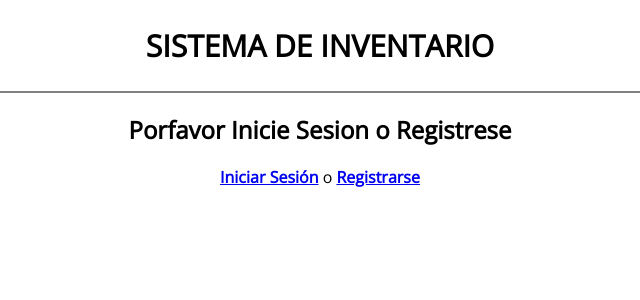
After one commit to Jair-Delgado/Sistema-de-Inventario, a PHP site: page / in a window 1280 px wide. The commit adds this page. Shown: the top 300 px of the page, without its empty margins (320-960 px from the left). Run offline with PHP 8.4, Linux system fonts and the light colour scheme.

Commit message:
pag principal y estilos

```diff
--- a/estilos/estilo-login.css
+++ b/estilos/estilo-login.css
@@ -3,13 +3,14 @@ body {
     padding: 0;
     background: url(../img/fondo.jpg) no-repeat center top;
     background-size:cover;
-    font-family: sans-serif;
+    font-family: 'Open Sans', sans-serif;
     height: 100vh;
+
 }
 
 .caja-login {
     width: 430px;
-    height: 430px;
+    height: 460px;
     background: rgb(255, 255, 255);
     color: rgb(0, 0, 0);
     top: 50%;
--- a/estilos/estilo-registro.css
+++ b/estilos/estilo-registro.css
@@ -3,7 +3,7 @@ body {
     padding: 0;
     background: url(../img/Fondo.jpg) no-repeat center top;
     background-size:cover;
-    font-family: sans-serif;
+    font-family: 'Open Sans', sans-serif;;
     height: 100vh;
 }
 
--- /dev/null
+++ b/estilos/index.css
@@ -0,0 +1,13 @@
+body{
+    margin: 0;
+    padding: 0;
+    font-family: 'Open Sans';
+    text-align: center;
+}
+
+header{
+    border-bottom: 2px solid gray;
+    padding: 5px 0;
+    text-align: center;
+    font-size: 15px;
+}
--- /dev/null
+++ b/index.php
@@ -0,0 +1,28 @@
+<!DOCTYPE html>
+<html lang="en">
+<head>
+    <meta charset="UTF-8">
+    <meta http-equiv="X-UA-Compatible" content="IE=edge">
+    <meta name="viewport" content="width=device-width, initial-scale=1.0">
+    <link rel="stylesheet" href="estilos/index.css">
+    <link href="https://fonts.googleapis.com/css2?family=Open+Sans:wght@300&family=Oswald:wght@200;400&family=Roboto:wght@100&display=swap" rel="stylesheet">
+    <title>Bienvenido</title>
+</head>
+<body>
+    <header>
+
+        <div class="app-name">
+            <h1>SISTEMA DE INVENTARIO</h1>
+
+        </div>
+    </header>
+
+    <div class="text">
+
+        <h2>Porfavor Inicie Sesion o Registrese </h2>
+        <a href="login.php"> <b>Iniciar Sesión</b></a> o
+        <a href="php/registro-usuarios.php"> <b>Registrarse</b></a>
+    </div>
+</body>
+</html>
+<?php ?>
--- a/login.php
+++ b/login.php
@@ -5,6 +5,7 @@
     <meta http-equiv="X-UA-Compatible" content="IE=edge">
     <meta name="viewport" content="width=device-width, initial-scale=1.0">
     <link rel="stylesheet" href="estilos/estilo-login.css">
+    <link href="https://fonts.googleapis.com/css2?family=Open+Sans:wght@300&family=Oswald:wght@200;400&family=Roboto:wght@100&display=swap" rel="stylesheet">
     <title>Sistema de Inventario</title>
 
 
@@ -14,7 +15,7 @@
 
         <!--imagen del login-->
 
-        <img class="avatar" src="../Login/img/inventario.png" alt="logo inventario">
+        <img class="avatar" src="img/inventario.png" alt="logo inventario">
         <h1>Bienvenido</h1>
 
         <form action="sesion.php" method="POST">
@@ -34,6 +35,7 @@
 
            <a href="#">Olvide la contraseña</a>
            <a href="./php/registro-usuarios.php">¿No tiene una cuenta? Registrese aquí</a>
+           <a href="index.php">INICIO</a>
         </form>
 
     </div>
--- a/php/registro-usuarios.php
+++ b/php/registro-usuarios.php
@@ -6,6 +6,8 @@
     <meta name="viewport" content="width=device-width, initial-scale=1.0">
     <title>Registro de Usuario</title>
     <link rel="stylesheet" href="../estilos/estilo-registro.css">
+    <link rel="icon" href="../img/inventario.png">
+    <link href="https://fonts.googleapis.com/css2?family=Open+Sans:wght@300&family=Oswald:wght@200;400&family=Roboto:wght@100&display=swap" rel="stylesheet">
 </head>
 <body>
     <div class="caja-login">
@@ -25,6 +27,7 @@
            <input id='registro' type="submit" value="Crear Cuenta" onclick="reg()">
 
            <a href="../login.php">¿Ya tiene una cuenta? Inicie sesión aquí</a>
+           <a href="../index.php">INICIO</a>
 
         </form>
     </div>
```
Also changed, not shown: ingreso.php (+24 -6 lines), img/empleado-inventario.png (added).
